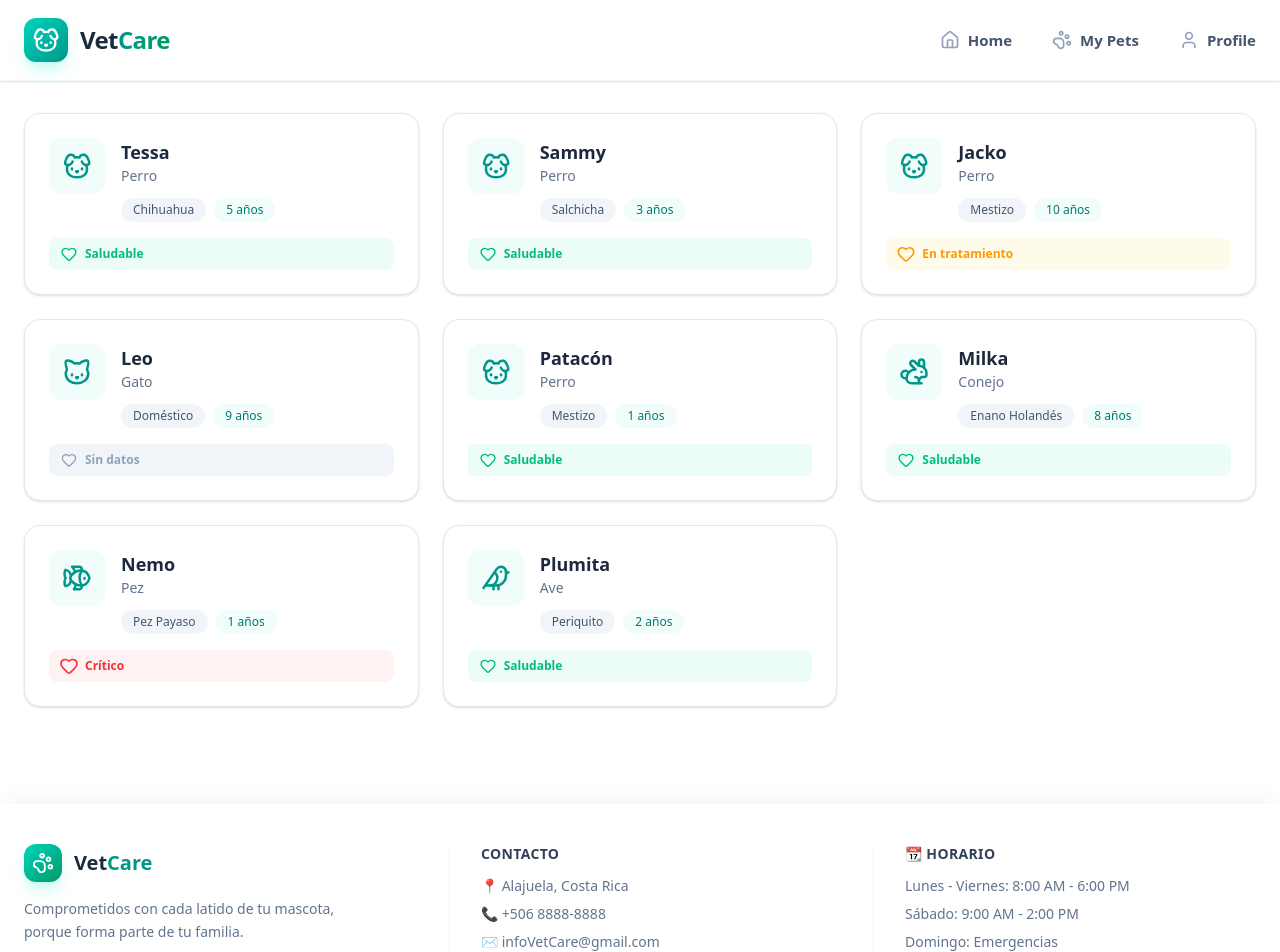
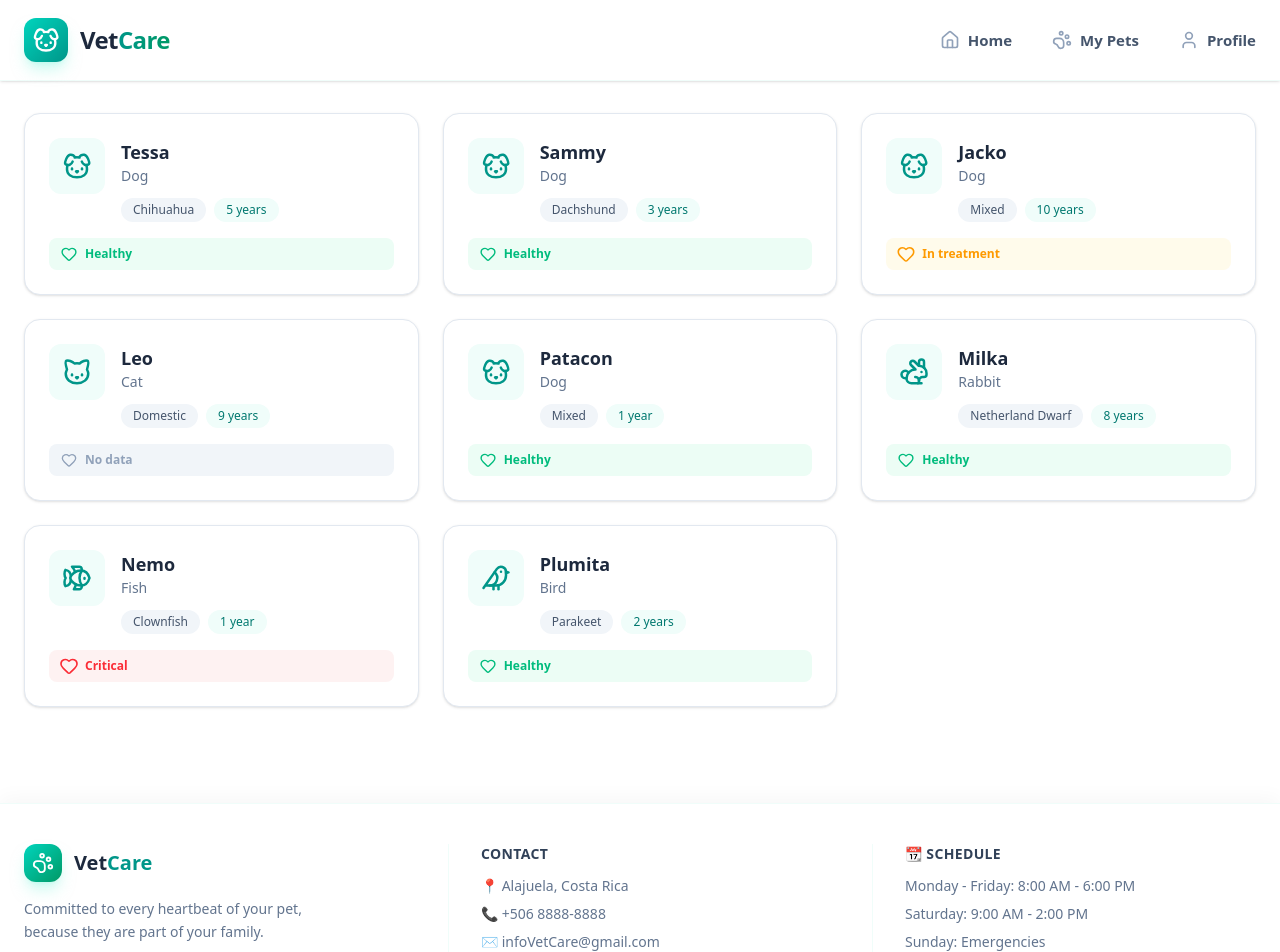
Before and after one commit to keyloor/veterinary-web-react, a React (Vite) app in the folder veterinary/: page /pets in a window 1280 px wide. Shown: the top 952 px of the page. Built offline with nearby package versions, Linux system fonts and the light colour scheme.

Commit message:
Translated some of the code into English

```diff
--- a/veterinary/public/data/pets.json
+++ b/veterinary/public/data/pets.json
@@ -2,15 +2,15 @@
   {
     "id": 1,
     "name": "Tessa",
-    "species": "Perro",
+    "species": "Dog",
     "breed": "Chihuahua",
     "age": 5,
     "weight": 2.5,
-    "status": "Saludable",
+    "status": "Healthy",
     "vaccines": [
       {
         "id": 1,
-        "name": "Rabia",
+        "name": "Rabies",
         "date": "2024-05-10"
       },
       {
@@ -23,23 +23,23 @@
       {
         "id": 1,
         "date": "2025-01-15",
-        "reason": "Chequeo general",
-        "veterinarian": "Dra. González"
+        "reason": "General checkup",
+        "veterinarian": "Dr. Gonzalez"
       }
     ]
   },
   {
     "id": 2,
     "name": "Sammy",
-    "species": "Perro",
-    "breed": "Salchicha",
+    "species": "Dog",
+    "breed": "Dachshund",
     "age": 3,
     "weight": 6.2,
-    "status": "Saludable",
+    "status": "Healthy",
     "vaccines": [
       {
         "id": 3,
-        "name": "Rabia",
+        "name": "Rabies",
         "date": "2024-03-20"
       }
     ],
@@ -47,7 +47,7 @@
       {
         "id": 2,
         "date": "2025-02-01",
-        "reason": "Vacunación anual",
+        "reason": "Annual vaccination",
         "veterinarian": "Dr. Barrantes"
       }
     ]
@@ -55,33 +55,33 @@
   {
     "id": 3,
     "name": "Jacko",
-    "species": "Perro",
-    "breed": "Mestizo",
+    "species": "Dog",
+    "breed": "Mixed",
     "age": 10,
     "weight": 10,
-    "status": "En tratamiento",
+    "status": "In treatment",
     "vaccines": [],
     "apointments": [
       {
         "id": 3,
         "date": "2025-01-28",
-        "reason": "Problema digestivo",
-        "veterinarian": "Dra. González"
+        "reason": "Digestive problem",
+        "veterinarian": "Dr. Gonzalez"
       }
     ]
   },
   {
     "id": 4,
     "name": "Leo",
-    "species": "Gato",
-    "breed": "Doméstico",
+    "species": "Cat",
+    "breed": "Domestic",
     "age": 9,
     "weight": 4.3,
     "status": "",
     "vaccines": [
       {
         "id": 4,
-        "name": "Triple Felina",
+        "name": "Feline Triple",
         "date": "2024-06-12"
       }
     ],
@@ -89,18 +89,18 @@
   },
   {
     "id": 5,
-    "name": "Patacón",
-    "species": "Perro",
-    "breed": "Mestizo",
+    "name": "Patacon",
+    "species": "Dog",
+    "breed": "Mixed",
     "age": 1,
     "weight": 8.7,
-    "status": "Saludable",
+    "status": "Healthy",
     "vaccines": [],
     "apointments": [
       {
         "id": 5,
         "date": "2025-03-10",
-        "reason": "Desparasitación",
+        "reason": "Deworming",
         "veterinarian": "Dr. Arce"
       }
     ]
@@ -108,46 +108,46 @@
   {
     "id": 6,
     "name": "Milka",
-    "species": "Conejo",
-    "breed": "Enano Holandés",
+    "species": "Rabbit",
+    "breed": "Netherland Dwarf",
     "age": 8,
     "weight": 2.2,
-    "status": "Saludable",
+    "status": "Healthy",
     "vaccines": [],
     "apointments": []
   },
   {
     "id": 7,
     "name": "Nemo",
-    "species": "Pez",
-    "breed": "Pez Payaso",
+    "species": "Fish",
+    "breed": "Clownfish",
     "age": 1,
     "weight": 0.2,
-    "status": "Crítico",
+    "status": "Critical",
     "vaccines": [],
     "apointments": [
       {
         "id": 7,
         "date": "2025-02-10",
-        "reason": "Revisión de acuario",
-        "veterinarian": "Dr. Marín"
+        "reason": "Aquarium checkup",
+        "veterinarian": "Dr. Marin"
       }
     ]
   },
   {
     "id": 8,
     "name": "Plumita",
-    "species": "Ave",
-    "breed": "Periquito",
+    "species": "Bird",
+    "breed": "Parakeet",
     "age": 2,
     "weight": 0.09,
-    "status": "Saludable",
+    "status": "Healthy",
     "vaccines": [],
     "apointments": [
       {
         "id": 8,
         "date": "2025-03-02",
-        "reason": "Chequeo de rutina",
+        "reason": "Routine checkup",
         "veterinarian": "Dr. Jimenez"
       }
     ]
--- a/veterinary/src/features/pets/PetCard.tsx
+++ b/veterinary/src/features/pets/PetCard.tsx
@@ -9,16 +9,15 @@ type Props = {
 
 function getPetIcon(species?: string) {
   switch (species?.toLowerCase()) {
-    case "perro":
+    case "dog":
       return <Dog size={30} />;
-    case "gato":
+    case "cat":
       return <Cat size={30} />;
-    case "pájaro":
-    case "ave":
+    case "bird":
       return <Bird size={30} />;
-    case "pez":
+    case "fish":
       return <Fish size={30} />;
-    case "conejo":
+    case "rabbit":
       return <Rabbit size={30} />;
     default:
       return <PawPrint size={30} />;
@@ -30,28 +29,27 @@ function HealthIndicator({ status }: { status?: string }) {
 
   const config = (() => {
     switch (normalized) {
-      case "saludable":
+      case "healthy":
         return {
-          label: "Saludable",
+          label: "Healthy",
           color: "text-emerald-500",
           bg: "bg-emerald-50",
           scale: [1, 1.1, 1],
           duration: 2,
         };
 
-      case "en tratamiento":
+      case "in treatment":
         return {
-          label: "En tratamiento",
+          label: "In treatment",
           color: "text-amber-500",
           bg: "bg-amber-50",
           scale: [1, 1.2, 1],
           duration: 1.2,
         };
 
-      case "crítico":
-      case "critico":
+      case "critical":
         return {
-          label: "Crítico",
+          label: "Critical",
           color: "text-red-500",
           bg: "bg-red-50",
           scale: [1, 1.3, 1],
@@ -60,7 +58,7 @@ function HealthIndicator({ status }: { status?: string }) {
 
       default:
         return {
-          label: "Sin datos",
+          label: "No data",
           color: "text-slate-400",
           bg: "bg-slate-100",
           scale: [1, 1, 1],
@@ -100,10 +98,9 @@ export default function PetCard({ pet, selected }: Props) {
         shadow-sm
         hover:shadow-xl hover:-translate-y-1
         overflow-hidden
-        ${
-          selected
-            ? "border-teal-500 shadow-lg"
-            : "border-slate-200 hover:border-teal-300"
+        ${selected
+          ? "border-teal-500 shadow-lg"
+          : "border-slate-200 hover:border-teal-300"
         }
       `}
     >
@@ -141,7 +138,7 @@ export default function PetCard({ pet, selected }: Props) {
 
               {pet.age !== undefined && (
                 <span className="px-3 py-1 rounded-full bg-teal-50 text-teal-700 font-medium">
-                  {pet.age} años
+                  {pet.age} {pet.age === 1 ? 'year' : 'years'}
                 </span>
               )}
             </div>
--- a/veterinary/src/features/pets/PetProfile.tsx
+++ b/veterinary/src/features/pets/PetProfile.tsx
@@ -20,25 +20,25 @@ export default function PetProfile() {
     }
   }, [id]);
 
-  if (loading) return <div className="container mx-auto px-6 py-8">Cargando...</div>;
-  if (!pet) return <div className="container mx-auto px-6 py-8">Mascota no encontrada</div>;
+  if (loading) return <div className="container mx-auto px-6 py-8">Loading...</div>;
+  if (!pet) return <div className="container mx-auto px-6 py-8">Pet not found</div>;
 
   return (
     <div className="container mx-auto px-6 py-8">
-      {/* Botón volver */}
+      {/* Back button */}
       <button
         onClick={() => navigate('/pets')}
         className="flex items-center gap-2 text-slate-600 hover:text-teal-600 mb-6 transition-colors"
       >
         <ArrowLeft size={20} />
-        <span>Volver a mis mascotas</span>
+        <span>Back to my pets</span>
       </button>
 
       {/* Header */}
       <div className="bg-gradient-to-r from-teal-600 to-emerald-600 rounded-2xl p-8 text-white mb-8">
         <h1 className="text-4xl font-bold mb-2">{pet.name}</h1>
         <p className="text-xl text-white/90">
-          {pet.species} • {pet.breed || 'Raza no especificada'} • {pet.age} años
+          {pet.species} • {pet.breed || 'Breed not specified'} • {pet.age} {pet.age === 1 ? 'year' : 'years'}
         </p>
       </div>
 
@@ -47,60 +47,57 @@ export default function PetProfile() {
         <div className="flex gap-6">
           <button
             onClick={() => setActiveTab('resumen')}
-            className={`pb-3 px-1 font-medium flex items-center gap-2 transition-colors ${
-              activeTab === 'resumen'
+            className={`pb-3 px-1 font-medium flex items-center gap-2 transition-colors ${activeTab === 'resumen'
               ? 'text-teal-600 border-b-2 border-teal-600'
               : 'text-slate-500 hover:text-slate-700'
               }`}
           >
             <FileText size={18} />
-            Resumen
+            Summary
           </button>
           <button
             onClick={() => setActiveTab('vacunas')}
-            className={`pb-3 px-1 font-medium flex items-center gap-2 transition-colors ${
-              activeTab === 'vacunas'
+            className={`pb-3 px-1 font-medium flex items-center gap-2 transition-colors ${activeTab === 'vacunas'
               ? 'text-teal-600 border-b-2 border-teal-600'
               : 'text-slate-500 hover:text-slate-700'
               }`}
           >
             <Syringe size={18} />
-            Vacunas ({pet.vaccines?.length || 0})
+            Vaccines ({pet.vaccines?.length || 0})
           </button>
           <button
             onClick={() => setActiveTab('consultas')}
-            className={`pb-3 px-1 font-medium flex items-center gap-2 transition-colors ${
-              activeTab === 'consultas'
+            className={`pb-3 px-1 font-medium flex items-center gap-2 transition-colors ${activeTab === 'consultas'
               ? 'text-teal-600 border-b-2 border-teal-600'
               : 'text-slate-500 hover:text-slate-700'
               }`}
           >
             <Calendar size={18} />
-            Consultas ({pet.apointments?.length || 0})
+            Appointments ({pet.apointments?.length || 0})
           </button>
         </div>
       </div>
 
-      {/* Contenido */}
+      {/* Content */}
       <div className="bg-white rounded-xl border border-slate-200 p-6">
-        {/* PESTAÑA RESUMEN */}
+        {/* SUMMARY TAB */}
         {activeTab === 'resumen' && (
           <div className="space-y-6">
             <div className="grid grid-cols-2 md:grid-cols-4 gap-4">
               <div className="bg-slate-50 p-4 rounded-lg">
-                <p className="text-sm text-slate-500 mb-1">Especie</p>
+                <p className="text-sm text-slate-500 mb-1">Species</p>
                 <p className="font-semibold text-lg">{pet.species}</p>
               </div>
               <div className="bg-slate-50 p-4 rounded-lg">
-                <p className="text-sm text-slate-500 mb-1">Raza</p>
+                <p className="text-sm text-slate-500 mb-1">Breed</p>
                 <p className="font-semibold text-lg">{pet.breed || '—'}</p>
               </div>
               <div className="bg-slate-50 p-4 rounded-lg">
-                <p className="text-sm text-slate-500 mb-1">Edad</p>
-                <p className="font-semibold text-lg">{pet.age} años</p>
+                <p className="text-sm text-slate-500 mb-1">Age</p>
+                <p className="font-semibold text-lg">{pet.age} {pet.age === 1 ? 'year' : 'years'}</p>
               </div>
               <div className="bg-slate-50 p-4 rounded-lg">
-                <p className="text-sm text-slate-500 mb-1">Peso</p>
+                <p className="text-sm text-slate-500 mb-1">Weight</p>
                 <p className="font-semibold text-lg">{pet.weight ? `${pet.weight} kg` : '—'}</p>
               </div>
             </div>
@@ -109,64 +106,64 @@ export default function PetProfile() {
               <div className="bg-teal-50 p-4 rounded-lg border border-teal-100">
                 <div className="flex items-center gap-2 text-teal-700 mb-2">
                   <Heart size={18} />
-                  <span className="font-medium">Estado</span>
+                  <span className="font-medium">Status</span>
                 </div>
-                <p className="text-teal-800">{pet.status || 'No especificado'}</p>
+                <p className="text-teal-800">{pet.status || 'Not specified'}</p>
               </div>
               <div className="bg-amber-50 p-4 rounded-lg border border-amber-100">
                 <div className="flex items-center gap-2 text-amber-700 mb-2">
                   <AlertCircle size={18} />
-                  <span className="font-medium">Alergias</span>
+                  <span className="font-medium">Allergies</span>
                 </div>
-                <p className="text-amber-800">{pet.allergies || 'Ninguna'}</p>
+                <p className="text-amber-800">{pet.allergies || 'None'}</p>
               </div>
             </div>
           </div>
         )}
 
-        {/* PESTAÑA VACUNAS */}
+        {/* VACCINES TAB */}
         {activeTab === 'vacunas' && (
           <div>
-            <h3 className="text-lg font-semibold mb-4">Historial de Vacunas</h3>
+            <h3 className="text-lg font-semibold mb-4">Vaccine History</h3>
             {pet.vaccines && pet.vaccines.length > 0 ? (
               <div className="space-y-3">
-                {pet.vaccines.map((vacuna) => (
-                  <div key={vacuna.id} className="flex justify-between items-center p-4 bg-slate-50 rounded-lg">
+                {pet.vaccines.map((vaccine) => (
+                  <div key={vaccine.id} className="flex justify-between items-center p-4 bg-slate-50 rounded-lg">
                     <div>
-                      <p className="font-medium">{vacuna.name}</p>
+                      <p className="font-medium">{vaccine.name}</p>
                     </div>
                     <p className="text-slate-500">
-                      {new Date(vacuna.date).toLocaleDateString('es-ES')}
+                      {new Date(vaccine.date).toLocaleDateString('en-US')}
                     </p>
                   </div>
                 ))}
               </div>
             ) : (
-              <p className="text-slate-500">No hay vacunas registradas</p>
+              <p className="text-slate-500">No vaccines registered</p>
             )}
           </div>
         )}
 
-        {/* PESTAÑA CONSULTAS */}
+        {/* APPOINTMENTS TAB */}
         {activeTab === 'consultas' && (
           <div>
-            <h3 className="text-lg font-semibold mb-4">Historial de Consultas</h3>
+            <h3 className="text-lg font-semibold mb-4">Appointment History</h3>
             {pet.apointments && pet.apointments.length > 0 ? (
               <div className="space-y-4">
-                {pet.apointments.map((cita) => (
-                  <div key={cita.id} className="p-4 bg-slate-50 rounded-lg">
+                {pet.apointments.map((appointment) => (
+                  <div key={appointment.id} className="p-4 bg-slate-50 rounded-lg">
                     <div className="flex justify-between items-start mb-2">
-                      <p className="font-medium">{cita.reason}</p>
+                      <p className="font-medium">{appointment.reason}</p>
                       <p className="text-sm text-slate-500">
-                        {new Date(cita.date).toLocaleDateString('es-ES')}
+                        {new Date(appointment.date).toLocaleDateString('en-US')}
                       </p>
                     </div>
-                    <p className="text-slate-600">Veterinario: {cita.veterinarian}</p>
+                    <p className="text-slate-600">Veterinarian: {appointment.veterinarian}</p>
                   </div>
                 ))}
               </div>
             ) : (
-              <p className="text-slate-500">No hay consultas registradas</p>
+              <p className="text-slate-500">No appointments registered</p>
             )}
           </div>
         )}
--- a/veterinary/src/features/pets/Pets.tsx
+++ b/veterinary/src/features/pets/Pets.tsx
@@ -17,7 +17,7 @@ export default function Pets() {
     if (loading)
         return (
             <div className="min-h-screen flex items-center justify-center">
-                Cargando mascotas...
+                Loading pets...
             </div>
         );
 
--- a/veterinary/src/service/pets.service.ts
+++ b/veterinary/src/service/pets.service.ts
@@ -8,12 +8,12 @@ export async function getPets(): Promise<Pet[]> {
 
     if (!response.ok) {
         throw new Error(
-            `No se pudo cargar pets.json (status ${response.status})`
+            `Could not load pets.json (status ${response.status})`
         );
     }
 
     const data = await response.json();
-    console.log("Mascotas cargadas", data);
+    console.log("Pets loaded.", data);
 
     return data as Pet[];
 }
--- a/veterinary/src/shared/Footer.tsx
+++ b/veterinary/src/shared/Footer.tsx
@@ -18,7 +18,7 @@ export function Footer() {
             </div>
 
             <p className="text-sm text-slate-500 leading-relaxed max-w-xs">
-              Comprometidos con cada latido de tu mascota, porque forma parte de tu familia.
+              Committed to every heartbeat of your pet, because they are part of your family.
             </p>
 
             <div className="flex gap-4 pt-2">
@@ -98,7 +98,7 @@ export function Footer() {
 
           <div className="border-t md:border-t-0 md:border-l border-teal-50 md:pl-8 pt-6 md:pt-0">
             <h3 className="text-sm font-semibold text-slate-700 mb-3 tracking-wide uppercase">
-              Contacto
+              Contact
             </h3>
 
             <ul className="space-y-2 text-sm text-slate-500">
@@ -110,13 +110,13 @@ export function Footer() {
 
           <div className="border-t md:border-t-0 md:border-l border-teal-50 md:pl-8 pt-6 md:pt-0">
             <h3 className="text-sm font-semibold text-slate-700 mb-3 tracking-wide uppercase">
-              📆 Horario
+              📆 Schedule
             </h3>
 
             <ul className="space-y-2 text-sm text-slate-500">
-              <li>Lunes - Viernes: 8:00 AM - 6:00 PM</li>
-              <li>Sábado: 9:00 AM - 2:00 PM</li>
-              <li>Domingo: Emergencias</li>
+              <li>Monday - Friday: 8:00 AM - 6:00 PM</li>
+              <li>Saturday: 9:00 AM - 2:00 PM</li>
+              <li>Sunday: Emergencies</li>
             </ul>
           </div>
 
@@ -124,7 +124,7 @@ export function Footer() {
 
         <div className="mt-10 pt-6 text-center">
           <p className="text-sm text-slate-500">
-            © 2026 VetCare. Todos los derechos reservados.
+            © 2026 VetCare. All rights reserved.
           </p>
         </div>
 
```
Lines whose indentation alone changed are shown as unchanged.
